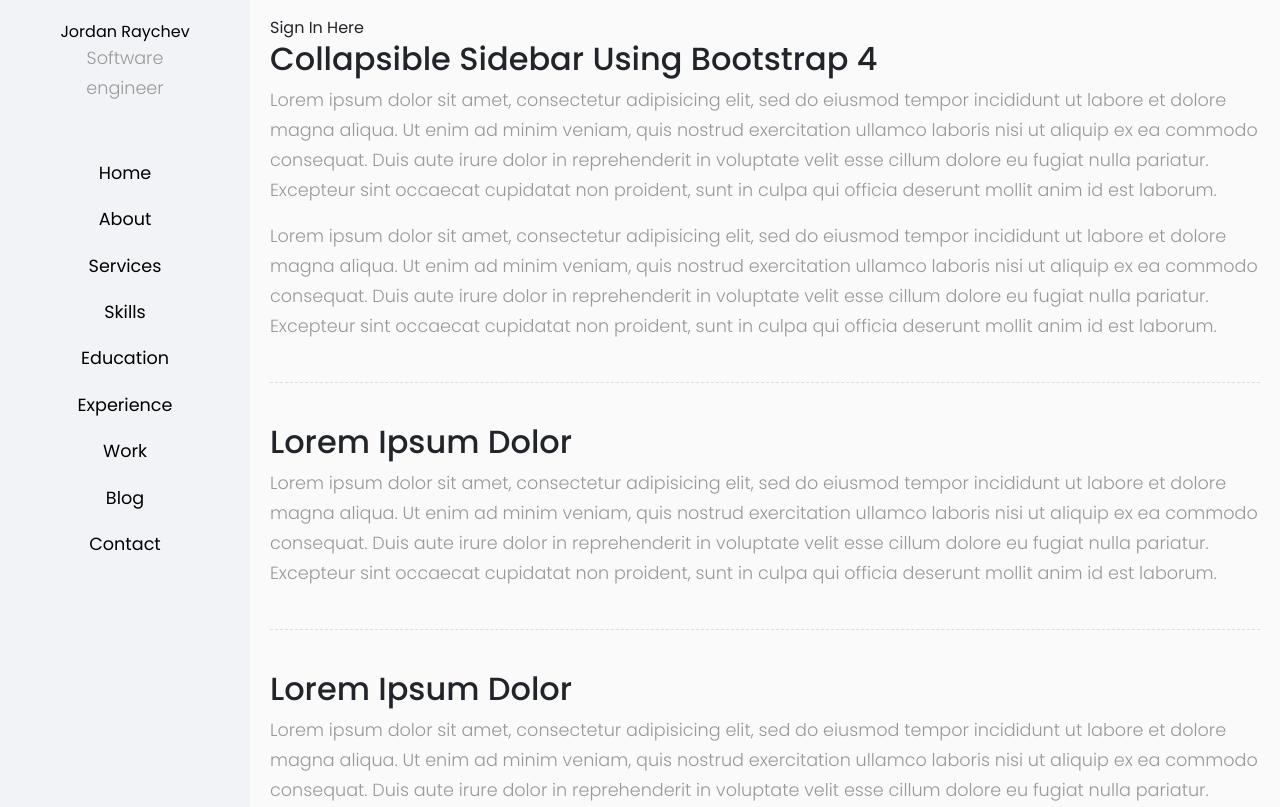
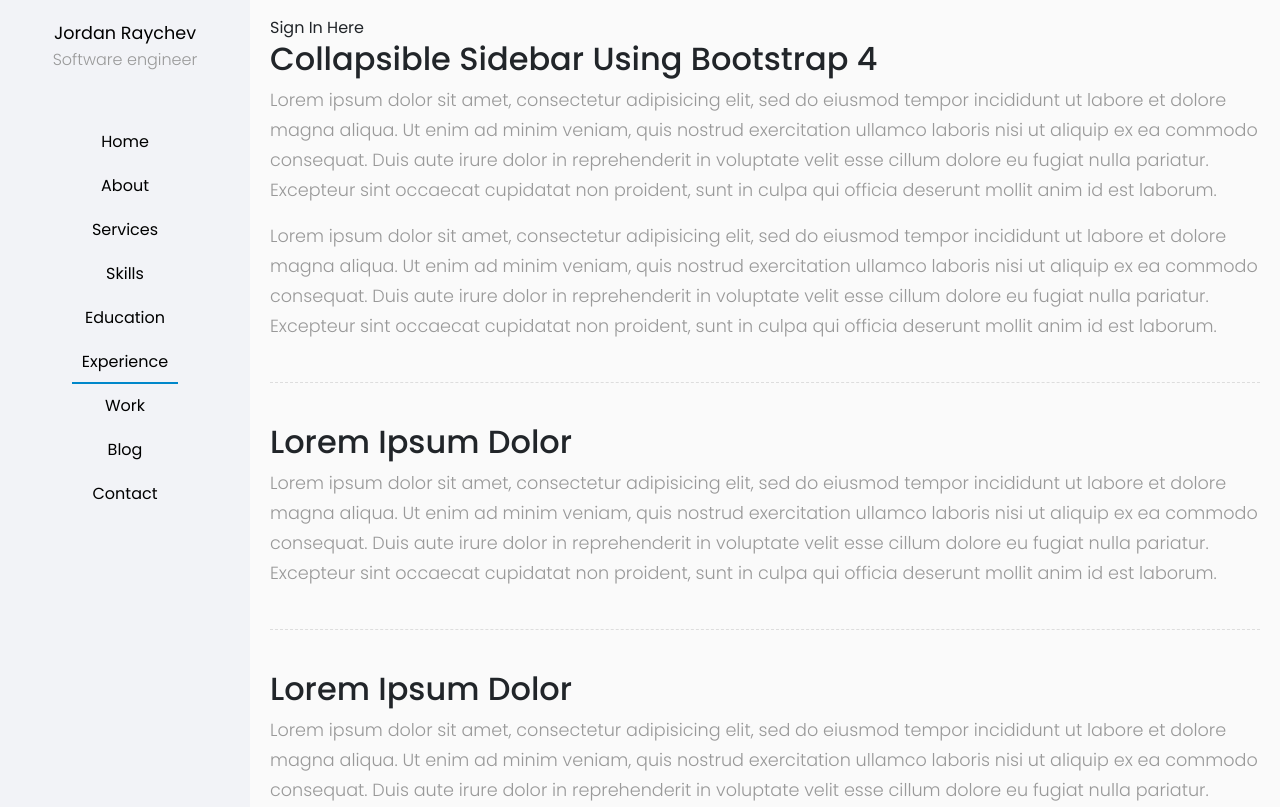
Before and after one commit to jpraychev/portfolio, a Django app: template templates/accounts/password_reset_complete.html in a window 1280 px wide. Shown: the part 180-987 px from the top of the page. Run offline with Django 3.2, Linux system fonts and the light colour scheme; the template is opened without the code that fills it, so the values that code supplies are empty; some libraries are stand-ins or nearby versions.

Commit message:
Sidebar finished

```diff
--- a/static/css/style.css
+++ b/static/css/style.css
@@ -5,7 +5,7 @@
 @import "https://fonts.googleapis.com/css?family=Poppins:300,400,500,600,700";
 
 :root {
-    --main-color: rgb(242, 243, 247);;
+    --main-color: rgb(242, 243, 247);
 }
 
 body {
@@ -88,73 +88,39 @@ a:focus {
     text-align: center;
 }
 
-#sidebar ul.components {
-    padding: 20px 0;
-    border-bottom: 1px solid #47748b;
-}
-
-#sidebar ul p {
-    color: #fff;
+#sidebar ul li a {
+    position: relative;
+    display: inline-block;
     padding: 10px;
 }
 
-#sidebar ul li a {
-    margin: auto;
-    width: 50%;
-    padding: 10px;
-    font-size: 1.1em;
-    display: block;
+#sidebar ul li a:after {
+    content: '';
+    position: absolute;
+    width: 100%;
+    transform: scaleX(0);
+    height: 2px;
+    bottom: 0;
+    left: 0;
+    background-color: #0087ca;
+    transform-origin: bottom center;
+    transition: transform 0.25s ease-out;
 }
 
-#sidebar ul li a:hover{
-    text-decoration: underline;
+#sidebar ul li a:hover:after {
+    transform: scaleX(1);
+    transform-origin: bottom center;
 }
 
-#sidebar ul li.active>a,
-a[aria-expanded="true"] {
-    color: #000;
+#sidebar ul li a.active:after {
+    transform: scaleX(1);
+    transform-origin: bottom center;
 }
 
-a[data-toggle="collapse"] {
-    position: relative;
-}
-
-.dropdown-toggle::after {
-    display: block;
-    position: absolute;
-    top: 50%;
-    right: 20px;
-    transform: translateY(-50%);
-}
-
-ul ul a {
-    font-size: 0.9em !important;
-    padding-left: 30px !important;
-    background: #6d7fcc;
-}
-
-ul.CTAs {
-    padding: 20px;
-}
-
-ul.CTAs a {
-    text-align: center;
-    font-size: 0.9em !important;
-    display: block;
-    border-radius: 5px;
-    margin-bottom: 5px;
-}
-
-a.download {
-    background: #fff;
-    color: #7386D5;
-}
-
-a.article,
-a.article:hover {
-    background: #6d7fcc !important;
-    color: #fff !important;
-}
+/* #sidebar ul li a.active {
+    border-bottom: 2px solid;
+    border-color: red;
+} */
 
 /*
     Image is resized by the backend when uploaded.
@@ -168,13 +134,11 @@ a.article:hover {
 }
 
 .name {
-/* To DO */
-
+    font-size: 1.1em;
 }
 
 .profession {
-/* TO DO */
-/* It should be on one line */
+    font-size: 1em;
 }
 
 /* ---------------------------------------------------
--- a/templates/home/base.html
+++ b/templates/home/base.html
@@ -22,25 +22,16 @@
                     <a class="name" href = "{% url 'index' %}"> Jordan Raychev </a>
                     <p class="profession"> Software engineer</p>
                 </div>
-                <ul class = "list-unstyled">
-                    <li class=""><a href="#" data-nav-section="home">Home</a></li>
-                    <li class="active"><a href="#" data-nav-section="about">About</a></li>
+                <ul class = "list-unstyled ">
+                    <li><a href="#" data-nav-section="home">Home</a></li>
+                    <li><a href="#" data-nav-section="about">About</a></li>
                     <li><a href="#" data-nav-section="services">Services</a></li>
                     <li><a href="#" data-nav-section="skills">Skills</a></li>
                     <li><a href="#" data-nav-section="education">Education</a></li>
-                    <li><a href="#" data-nav-section="experience">Experience</a></li>
+                    <li><a class = "active"  href="#" data-nav-section="experience">Experience</a></li>
                     <li><a href="#" data-nav-section="work">Work</a></li>
                     <li><a href="#" data-nav-section="blog">Blog</a></li>
                     <li><a href="#" data-nav-section="contact">Contact</a></li>
-                </ul>
-
-                <ul class="list-unstyled CTAs">
-                    <!-- <li>
-                        <a href="https://bootstrapious.com/tutorial/files/sidebar.zip" class="download">Download source</a>
-                    </li>
-                    <li>
-                        <a href="https://bootstrapious.com/p/bootstrap-sidebar" class="article">Back to article</a>
-                    </li> -->
                 </ul>
             </nav>
 
```
Also changed, not shown: db.sqlite3.
